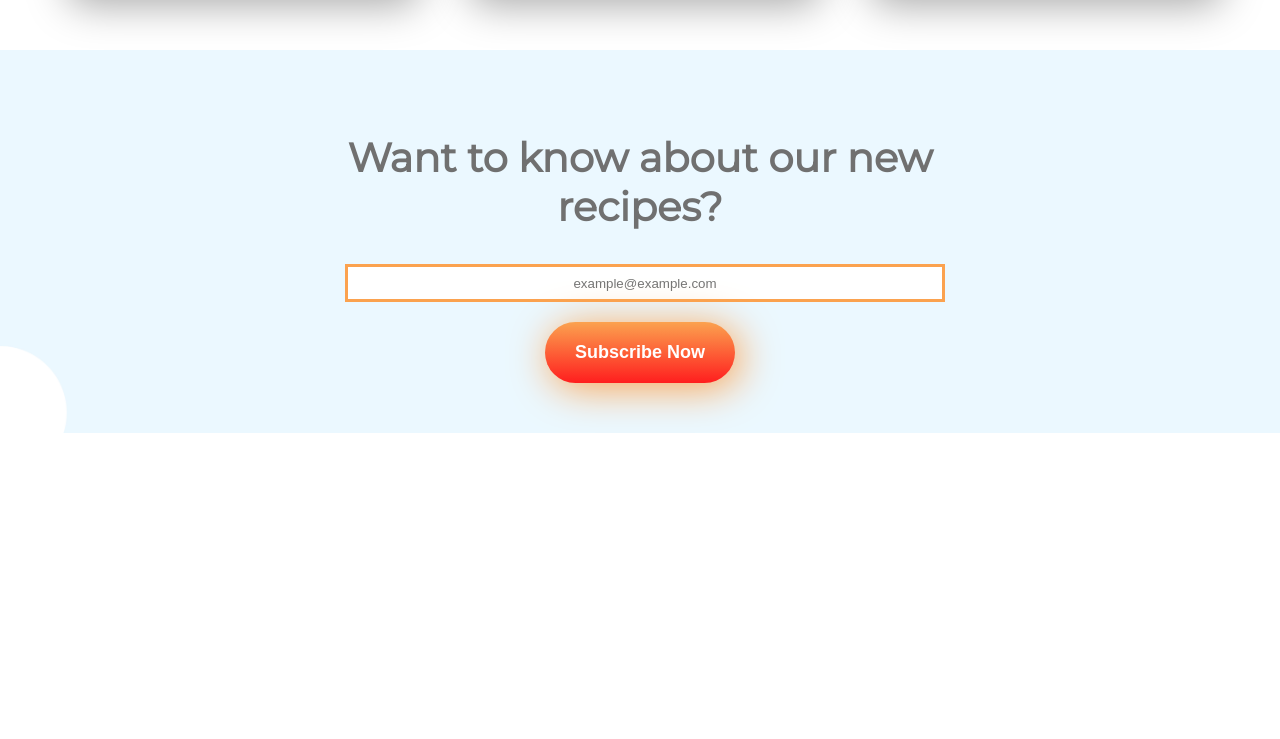
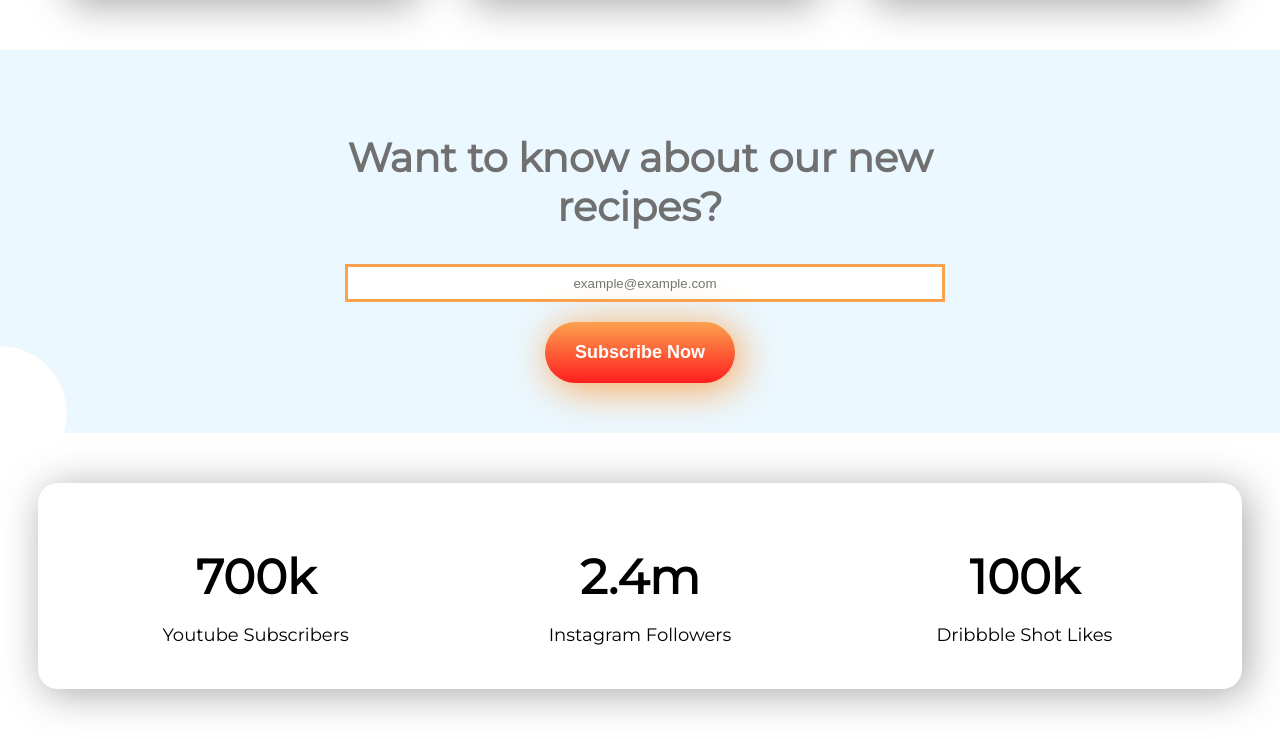
Before and after one commit to kamrulhaider/food-network, a plain HTML site: page index.html in a window 1280 px wide. Shown: the part 2011-2750 px from the top of the page. Before the commit the page ends 2444 px from the top, so only its background shows below. Drawn offline with Linux system fonts and the light colour scheme.

Commit message:
feedback added

```diff
--- a/index.html
+++ b/index.html
@@ -79,6 +79,20 @@
             </form>
         </div>
     </section>
+    <section class="container feedback">
+        <div>
+            <h1>700k</h1>
+            <p>Youtube Subscribers</p>
+        </div>
+        <div>
+            <h1>2.4m</h1>
+            <p>Instagram Followers</p>
+        </div>
+        <div>
+            <h1>100k</h1>
+            <p>Dribbble Shot Likes</p>
+        </div>
+    </section>
 </body>
 
 </html>
--- a/style.css
+++ b/style.css
@@ -98,3 +98,22 @@ button {
   background-size: cover;
   padding: 50px;
 }
+.feedback {
+  margin: 50px 3%;
+  padding: 25px;
+  text-align: center;
+  box-shadow: 5px 5px 40px #a8a8a8;
+  border-radius: 20px;
+}
+.feedback div {
+  width: 100%;
+}
+.feedback h1 {
+  font-size: 48px;
+  color: black;
+  margin-bottom: 0;
+}
+.feedback p {
+  font-size: 18px;
+  color: black;
+}
```
